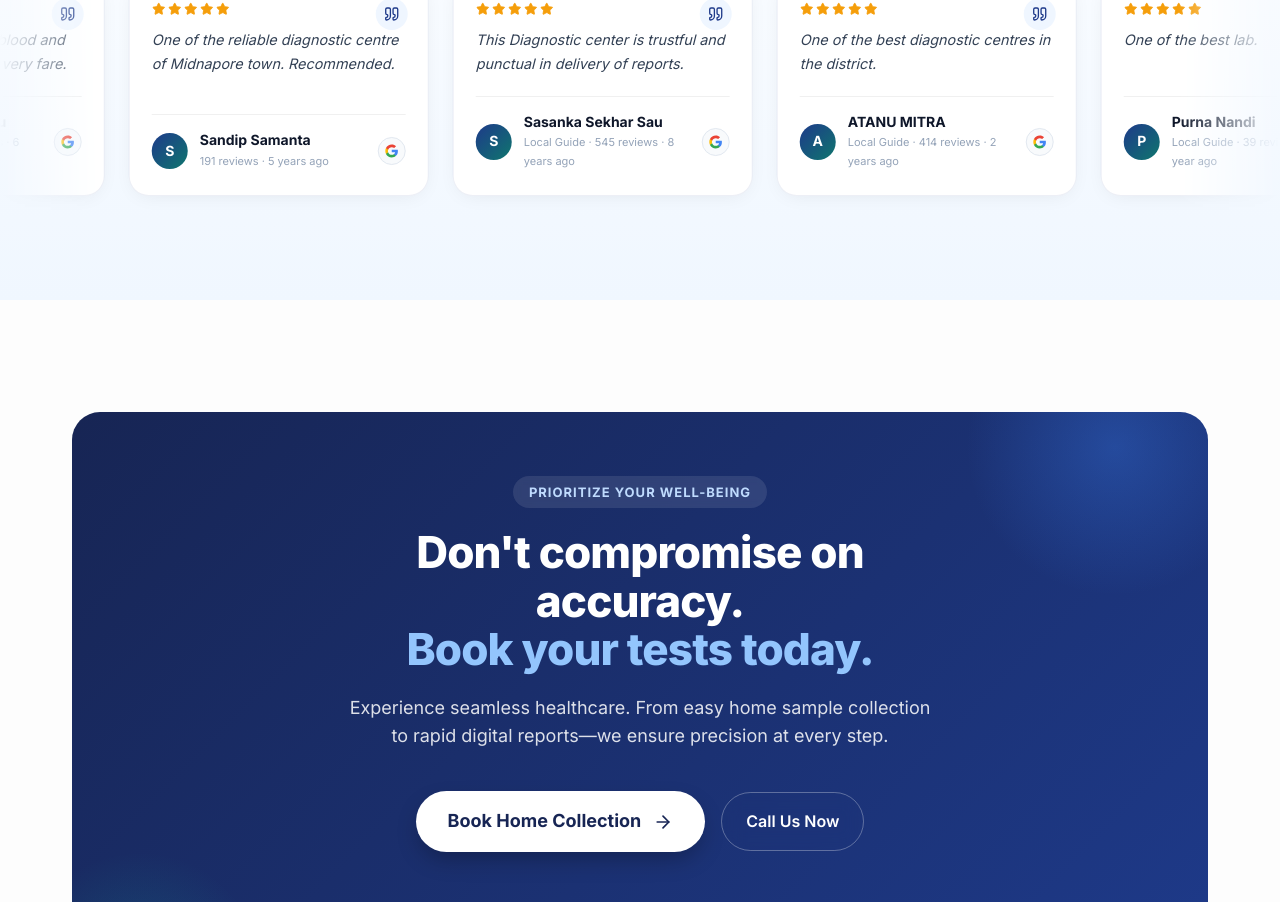
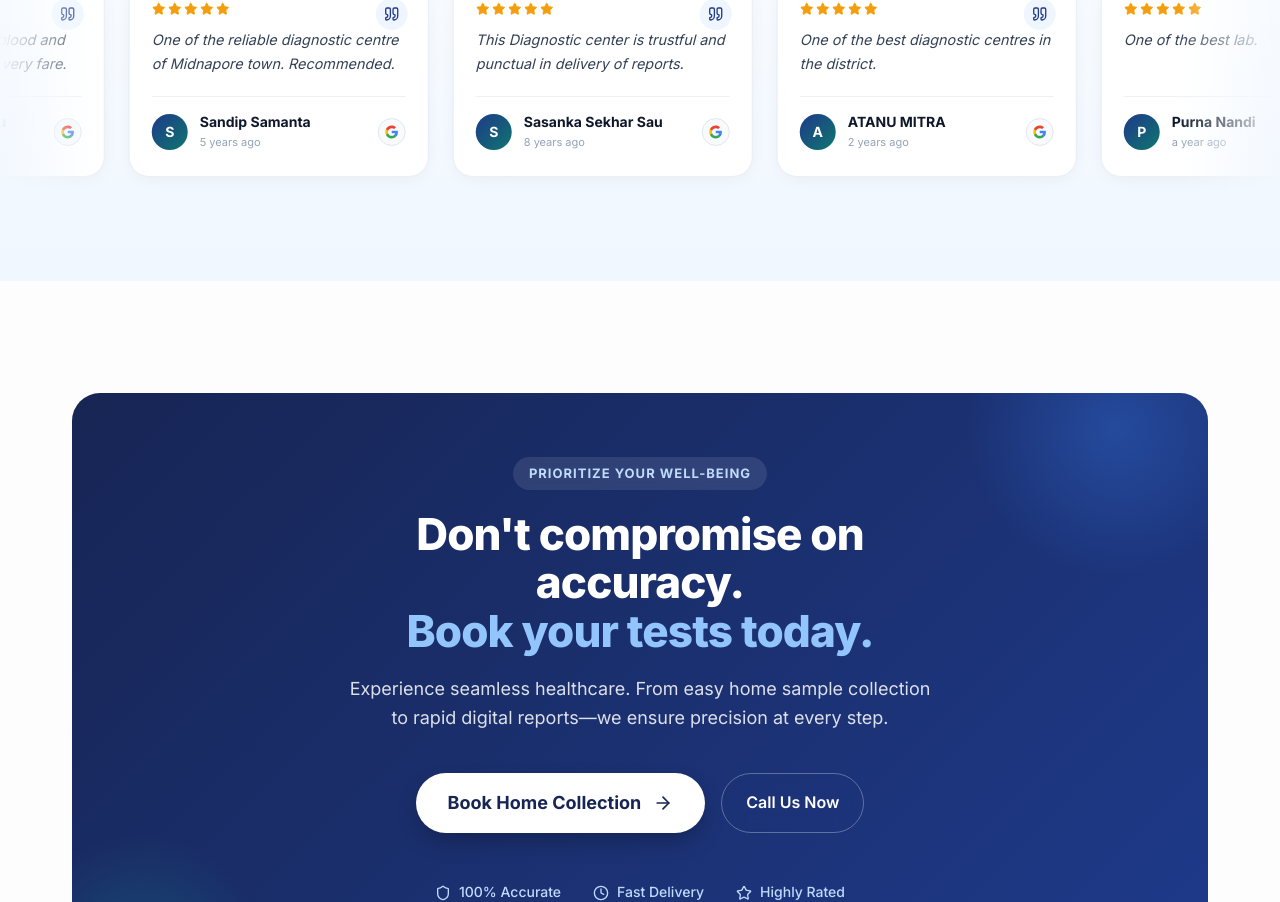
Before and after one commit to medipathmidnapore/Medipath-Midnapore, a React (Vite) app in the folder client/: page / in a window 1280 px wide. Shown: the part 4550-5452 px from the top of the page. Built offline with nearby package versions, Linux system fonts and the light colour scheme; no server answers.

Commit message:
feat: add TestimonialsSection component to display Google reviews in a marquee layout

```diff
--- a/client/src/components/sections/TestimonialsSection.jsx
+++ b/client/src/components/sections/TestimonialsSection.jsx
@@ -124,7 +124,7 @@ function ReviewCard({ review }) {
         </div>
         <div>
           <p className="testimonial-name">{review.name}</p>
-          <p className="testimonial-meta">{review.meta} · {review.time}</p>
+          <p className="testimonial-meta">{review.time}</p>
         </div>
         <div className="testimonial-google-badge" title="Google Review">
           <svg width="14" height="14" viewBox="0 0 24 24" fill="none">
```
